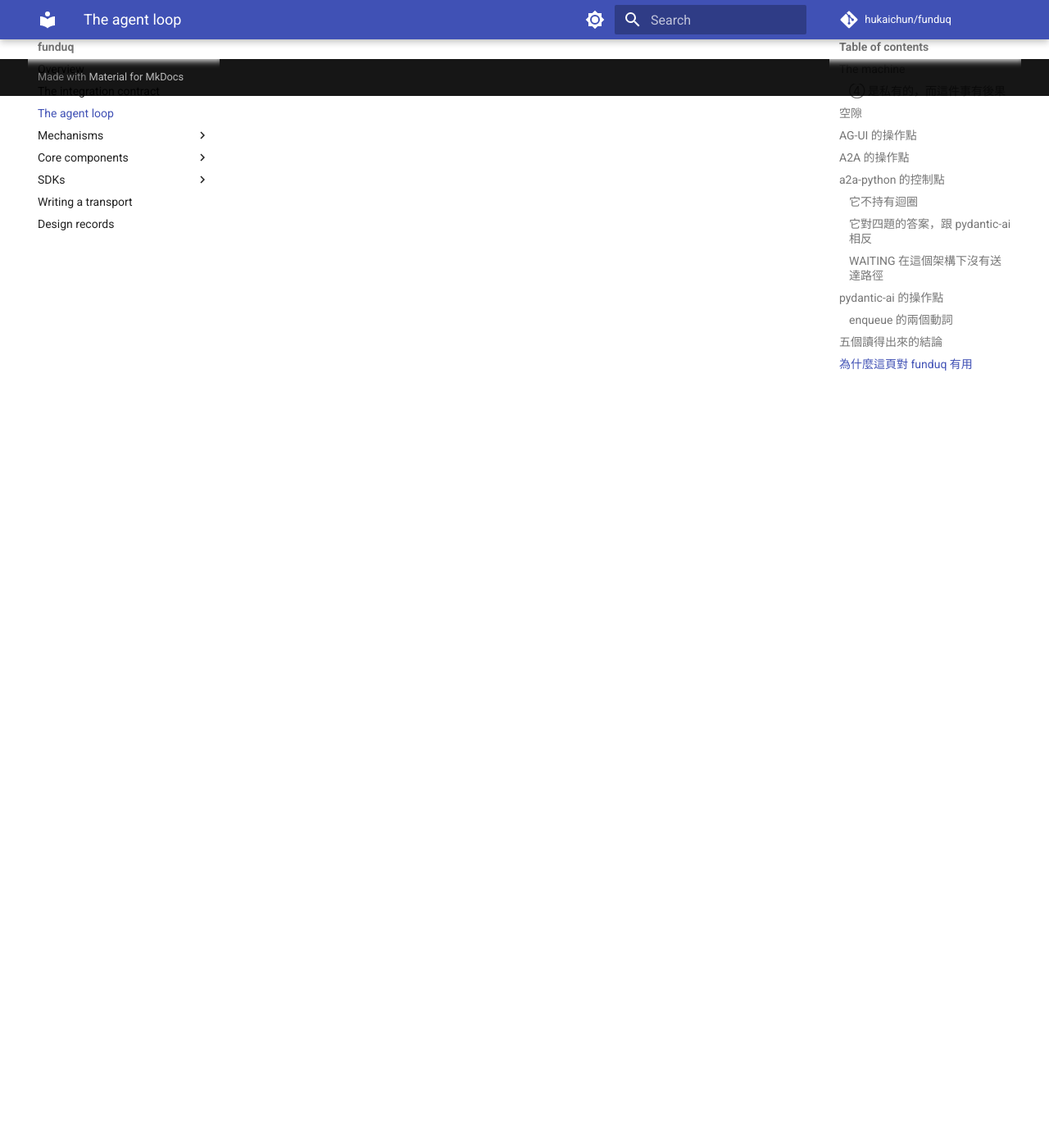
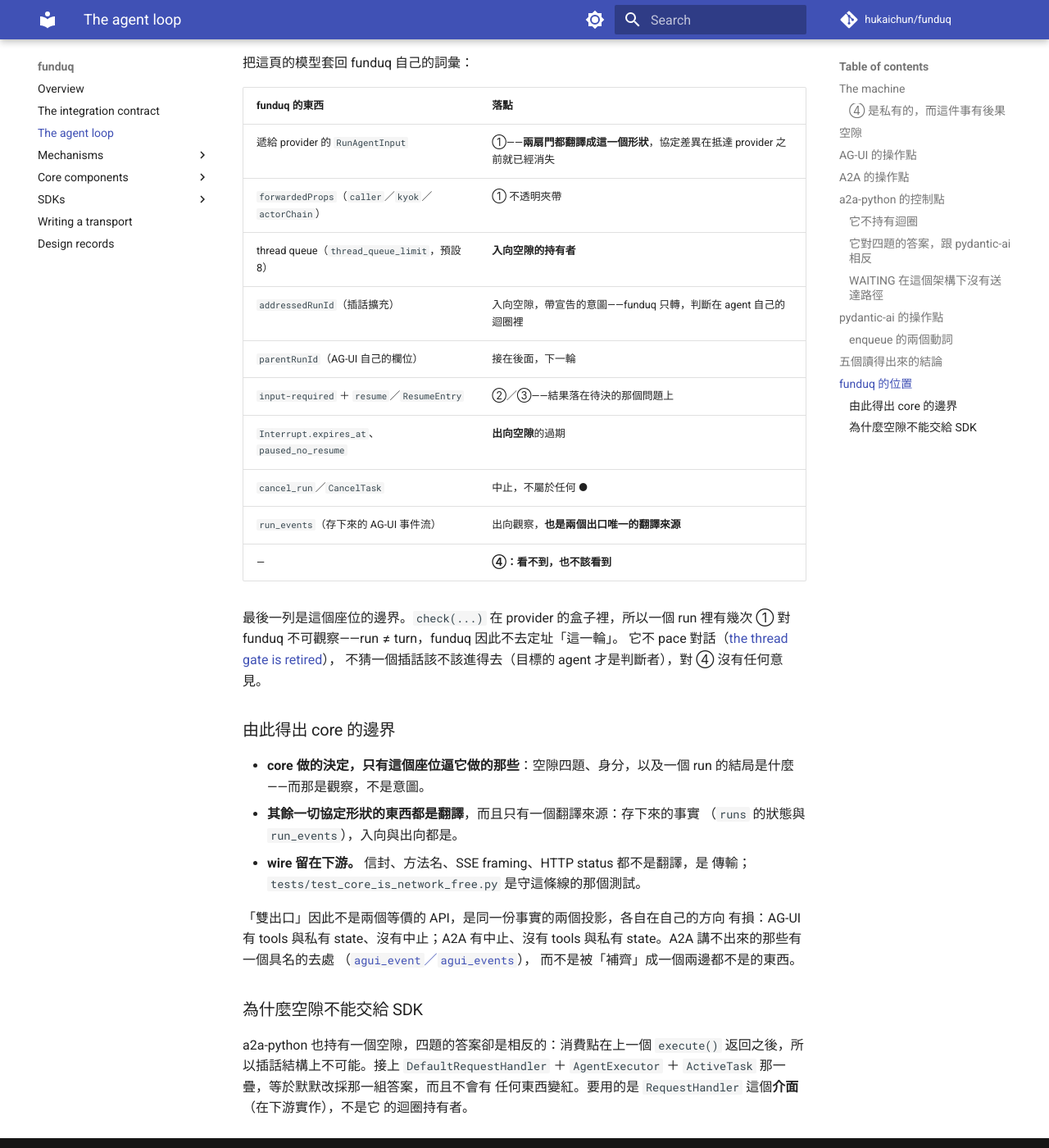
Before and after one commit to hukaichun/AgentSouk, an MkDocs documentation site: the page built from docs/agent-loop.md, in a window 1280 px wide and 1400 px high, scrolled down 7574 px. Shown: the whole window at 82% size. Built offline with MkDocs 1.6.1 and Material for MkDocs 9.7.7, drawn with Linux system fonts in a browser that asks for light colours; comment, search, counter and statistics services are not loaded; some of the changed text lies outside the part shown.

Commit message:
Record funduq's own position on the loop model
The page read four implementations off the machine and stopped short of
saying where funduq sits in it. That was the half worth writing down: the
closing section said funduq must hold the gap and left the consequences
implicit, so every one of them was still re-derivable per conversation.

Now stated: funduq's vocabulary mapped onto the injection points, and
the boundary that falls out of it.

- ④ is invisible and must stay invisible. `check(...)` is inside the
  provider's box, so how many ① a run contains is unobservable from this
  seat — run != turn, and funduq does not address "this turn".
- core decides only what the seat forces: the gap's four questions,
  identity, and what a run's outcome was (an observation, not an
  intention). Everything protocol-shaped is translation, from one
  source: the stored facts.
- wire stays downstream. Envelopes, method names, SSE framing and HTTP
  status are transport, not translation.
- two outlets are therefore two lossy projections of one set of facts,
  not two equivalent APIs — AG-UI has tools and private state and no
  abort, A2A has abort and neither of the others. What A2A cannot say
  has a named place already, and must not be "completed" into something
  that is neither protocol.

And the reason the gap cannot be handed to a SDK: a2a-python holds one
too, with the opposite answers — consumption only after the previous
execute() returns, so interjection is structurally impossible. Adopting
DefaultRequestHandler + AgentExecutor + ActiveTask would silently adopt
those answers, and nothing would go red. The interface (RequestHandler,
implemented downstream) is the part to use; its loop-holder is not.

mkdocs build --strict still passes.

Co-Authored-By: Claude Opus 5 <noreply@anthropic.com>

```diff
--- a/docs/agent-loop.md
+++ b/docs/agent-loop.md
@@ -265,8 +265,52 @@ pydantic-ai 的 `AgentRun.enqueue`、a2a-python 的 `ActiveTask._request_queue`
 去」給了不同答案：前兩個有兩個動詞，第三個只有一種行為。這是規範缺口最強的
 證據形式——**A2A 自己的參考伺服器不得不私下做了一個。**
 
-## 為什麼這頁對 funduq 有用
+## funduq 的位置
 
 funduq 站在兩扇門後面、provider 前面，所以它是那個**必須持有空隙**的東西：
 訊息在 caller 選的時刻抵達，provider 的迴圈在它自己選的時刻受理，中間那段由
 funduq 拿著。上面那四題不是 funduq 多做的功能，是站在這個位置就必須回答的。
+
+把這頁的模型套回 funduq 自己的詞彙：
+
+| funduq 的東西 | 落點 |
+| --- | --- |
+| 遞給 provider 的 `RunAgentInput` | ①——**兩扇門都翻譯成這一個形狀**，協定差異在抵達 provider 之前就已經消失 |
+| `forwardedProps`（`caller`／`kyok`／`actorChain`） | ① 不透明夾帶 |
+| thread queue（`thread_queue_limit`，預設 8） | **入向空隙的持有者** |
+| `addressedRunId`（插話擴充） | 入向空隙，帶宣告的意圖——funduq 只轉，判斷在 agent 自己的迴圈裡 |
+| `parentRunId`（AG-UI 自己的欄位） | 接在後面，下一輪 |
+| `input-required` ＋ `resume`／`ResumeEntry` | ②／③——結果落在待決的那個問題上 |
+| `Interrupt.expires_at`、`paused_no_resume` | **出向空隙**的過期 |
+| `cancel_run`／`CancelTask` | 中止，不屬於任何 ● |
+| `run_events`（存下來的 AG-UI 事件流） | 出向觀察，**也是兩個出口唯一的翻譯來源** |
+| — | **④：看不到，也不該看到** |
+
+最後一列是這個座位的邊界。`check(...)` 在 provider 的盒子裡，所以一個 run
+裡有幾次 ① 對 funduq 不可觀察——run ≠ turn，funduq 因此不去定址「這一輪」。
+它不 pace 對話（[the thread gate is
+retired](design-records.md#the-thread-gate-is-retired-funduq-does-not-pace-a-providers-conversation)），
+不猜一個插話該不該進得去（目標的 agent 才是判斷者），對 ④ 沒有任何意見。
+
+### 由此得出 core 的邊界
+
+- **core 做的決定，只有這個座位逼它做的那些**：空隙四題、身分，以及一個 run
+  的結局是什麼——而那是觀察，不是意圖。
+- **其餘一切協定形狀的東西都是翻譯**，而且只有一個翻譯來源：存下來的事實
+  （`runs` 的狀態與 `run_events`），入向與出向都是。
+- **wire 留在下游。** 信封、方法名、SSE framing、HTTP status 都不是翻譯，是
+  傳輸；`tests/test_core_is_network_free.py` 是守這條線的那個測試。
+
+「雙出口」因此不是兩個等價的 API，是同一份事實的兩個投影，各自在自己的方向
+有損：AG-UI 有 tools 與私有 state、沒有中止；A2A 有中止、沒有 tools 與私有
+state。A2A 講不出來的那些有一個具名的去處
+（[`agui_event`／`agui_events`](design-records.md#what-a2a-cannot-say-lands-in-one-named-place-exhaustively)），
+而不是被「補齊」成一個兩邊都不是的東西。
+
+### 為什麼空隙不能交給 SDK
+
+a2a-python 也持有一個空隙，四題的答案卻是相反的：消費點在上一個 `execute()`
+返回之後，所以插話結構上不可能。接上 `DefaultRequestHandler` ＋
+`AgentExecutor` ＋ `ActiveTask` 那一疊，等於默默改採那一組答案，而且不會有
+任何東西變紅。要用的是 `RequestHandler` 這個**介面**（在下游實作），不是它
+的迴圈持有者。
```
